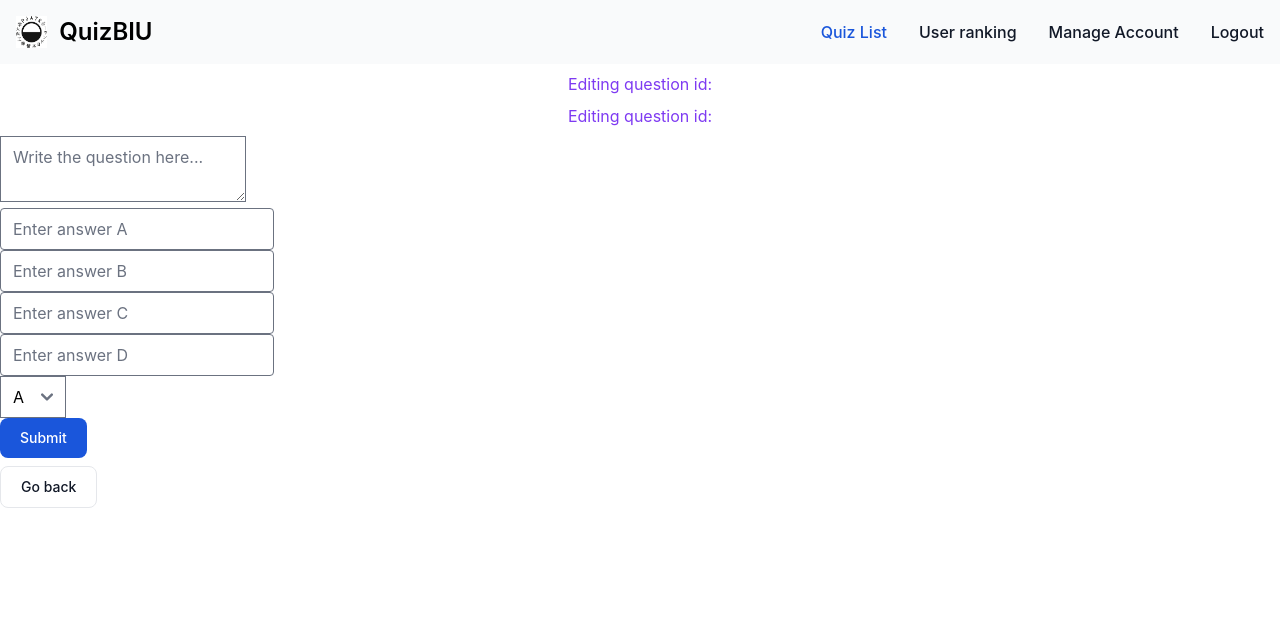
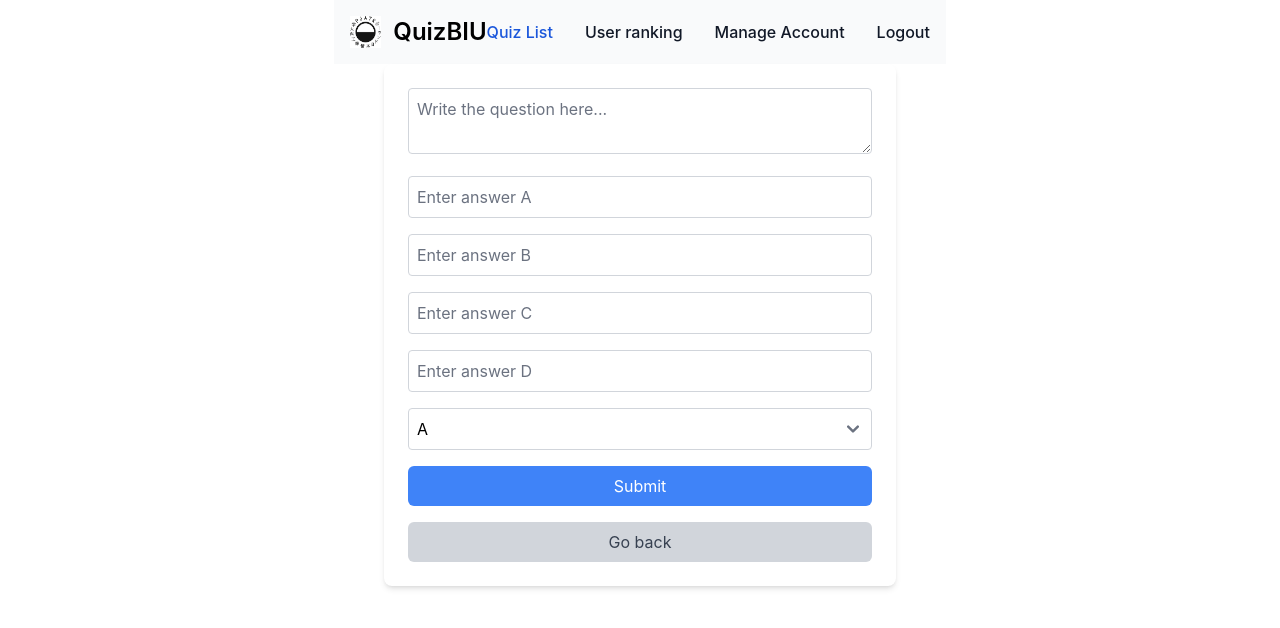
Before and after one commit to s20681/my-quiz, a React (Create React App) app: page /question/edit/1 in a window 1280 px wide. Shown: the top 628 px of the page. Built offline with nearby package versions, Linux system fonts and the light colour scheme.

Commit message:
Manage account css added. Removed all console logs.

```diff
--- a/src/components/Highscores/UserRankingComponent.tsx
+++ b/src/components/Highscores/UserRankingComponent.tsx
@@ -25,7 +25,6 @@ const UserRanking: React.FC = () => {
             return (b.totalPoints - a.totalPoints);
         });
           setRanking(dataSorted);
-          console.log(JSON.stringify(data))
         } else {
           setResponseMessage("Ranking list seems empty.");
         }
@@ -40,8 +39,6 @@ const UserRanking: React.FC = () => {
     <div>
       <Navbar></Navbar>
       <div>
-        <ul>
-
         <table className="w-full text-sm text-left text-gray-500 dark:text-gray-400">
             <thead className="text-xs text-gray-700 uppercase bg-gray-50 dark:bg-gray-700 dark:text-gray-400">
               <tr>
@@ -91,7 +88,6 @@ const UserRanking: React.FC = () => {
               ))}
             </tbody>
           </table>
-        </ul>
 
         {responseMessage && <p>{responseMessage}</p>}
       </div>
--- a/src/components/Quiz/NewQuizFormComponent.tsx
+++ b/src/components/Quiz/NewQuizFormComponent.tsx
@@ -25,7 +25,6 @@ const NewQuizForm: React.FC = () => {
 
   const handleSubmit = (event: React.FormEvent) => {
     event.preventDefault();
-    console.log('Form submitted:', formState);
     const formData = {
       name: formState.name,
       description: formState.description,
@@ -47,13 +46,11 @@ const NewQuizForm: React.FC = () => {
       .then((response) => response.json())
       .then((data) => {
         if (data) {
-          console.log("new quiz:" + data);
           navigate('/quiz/all');
         }
       }).catch((error) => {
         console.error('Error:', error);
       });
-    console.log(formData)
   };
 
   const handleGoBack = () => {
--- a/src/components/Quiz/QuestionEditComponent.tsx
+++ b/src/components/Quiz/QuestionEditComponent.tsx
@@ -1,8 +1,7 @@
 import React, { ChangeEvent, useState, useEffect } from 'react';
 import { useNavigate, useLocation } from 'react-router-dom';
-import { Question, Answer } from '../../interfaces';
+import { Question } from '../../interfaces';
 import Navbar from '../Layout/NavbarComponent';
-
 
 interface FormState {
     question: string,
@@ -70,15 +69,13 @@ const QuestionEdit: React.FC = () => {
             correctAnswerIndex: formState.correctAnswer,
         };
 
-        console.log(formData)
-
         fetch('http://127.0.0.1:8080/question/update', {
 
             method: 'POST',
             headers: { 'Content-Type': 'application/json' },
             body: JSON.stringify(formData)
 
-        })  .then((response) => {
+        }).then((response) => {
             if (response.ok) {
                 handleGoBack();
             }
@@ -86,43 +83,105 @@ const QuestionEdit: React.FC = () => {
     };
 
     const handleGoBack = () => {
-        navigate(`/quiz/edit/${location.state.quizId}`, { state: {id : location.state.quizId} });
+        navigate(`/quiz/edit/${location.state.quizId}`, { state: { id: location.state.quizId } });
     };
 
     return (
-        <div>
+        <div className="flex flex-col items-center">
             <Navbar></Navbar>
-            <p>Editing question id: {question?.id}</p>
-            <p>Editing question id: {question?.quizId}</p>
+            <div className="w-full max-w-lg bg-white rounded-lg shadow-md p-6">
                 <form id="myForm" onSubmit={handleSubmit}>
-                <div>
-                    <textarea id="question" name="question" value={formState.question} placeholder="Write the question here..."
-                        onChange={handleChange}></textarea>
+                    <div className="mb-4">
+                        <textarea
+                            id="question"
+                            name="question"
+                            value={formState.question}
+                            placeholder="Write the question here..."
+                            onChange={handleChange}
+                            required
+                            className="w-full p-2 border border-gray-300 rounded focus:outline-none focus:ring-2 focus:ring-blue-500"
+                        ></textarea>
                     </div>
-
-                <div><input type="text" name="answerA" value={formState.answerA} id="answerA" placeholder="Enter answer A" onChange={handleChange} /></div>
-                <div><input type="text" name="answerB" value={formState.answerB} placeholder="Enter answer B" onChange={handleChange} /></div>
-                <div><input type="text" name="answerC" value={formState.answerC} placeholder="Enter answer C" onChange={handleChange} /></div>
-                <div><input type="text" name="answerD" value={formState.answerD} placeholder="Enter answer D" onChange={handleChange} /></div>
-                <div>
-                    <select id="selectCorrectAnswer" name="correctAnswer" value={formState.correctAnswer} onChange={handleChange}>
+                    <div className="mb-4">
+                        <input
+                            type="text"
+                            name="answerA"
+                            value={formState.answerA}
+                            id="answerA"
+                            placeholder="Enter answer A"
+                            onChange={handleChange}
+                            required
+                            className="w-full p-2 border border-gray-300 rounded focus:outline-none focus:ring-2 focus:ring-blue-500"
+                        />
+                    </div>
+                    <div className="mb-4">
+                        <input
+                            type="text"
+                            name="answerB"
+                            value={formState.answerB}
+                            placeholder="Enter answer B"
+                            onChange={handleChange}
+                            required
+                            className="w-full p-2 border border-gray-300 rounded focus:outline-none focus:ring-2 focus:ring-blue-500"
+                        />
+                    </div>
+                    <div className="mb-4">
+                        <input
+                            type="text"
+                            name="answerC"
+                            value={formState.answerC}
+                            placeholder="Enter answer C"
+                            onChange={handleChange}
+                            required
+                            className="w-full p-2 border border-gray-300 rounded focus:outline-none focus:ring-2 focus:ring-blue-500"
+                        />
+                    </div>
+                    <div className="mb-4">
+                        <input
+                            type="text"
+                            name="answerD"
+                            value={formState.answerD}
+                            placeholder="Enter answer D"
+                            onChange={handleChange}
+                            required
+                            className="w-full p-2 border border-gray-300 rounded focus:outline-none focus:ring-2 focus:ring-blue-500"
+                        />
+                    </div>
+                    <div className="mb-4">
+                        <select
+                            id="selectCorrectAnswer"
+                            name="correctAnswer"
+                            value={formState.correctAnswer}
+                            onChange={handleChange}
+                            required
+                            className="w-full p-2 border border-gray-300 rounded focus:outline-none focus:ring-2 focus:ring-blue-500"
+                        >
                             <option value="0">A</option>
                             <option value="1">B</option>
                             <option value="2">C</option>
                             <option value="3">D</option>
                         </select>
                     </div>
-
                     <div>
-                    <button className='accent-button' type="submit">Submit</button>
+                        <button
+                            className="w-full bg-blue-500 text-white rounded-md py-2 hover:bg-blue-600"
+                            type="submit"
+                        >
+                            Submit
+                        </button>
                     </div>
                 </form>
-
                 <div>
-                <button className='regular-button' onClick={() => handleGoBack()}> Go back </button>
+                    <button
+                        className="w-full bg-gray-300 text-gray-700 rounded-md py-2 mt-4 hover:bg-gray-400"
+                        onClick={() => handleGoBack()}
+                    >
+                        Go back
+                    </button>
+                </div>
+            </div>
         </div>
 
-        </div>
     );
 }
 
--- a/src/components/Quiz/QuizComponent.tsx
+++ b/src/components/Quiz/QuizComponent.tsx
@@ -57,7 +57,6 @@ const QuizComponent: React.FC = () => {
   useEffect(() => {
     if (selectedQuiz !== null && currentQuestionIndex >= selectedQuiz!.questions.length) {
       alert(`Quiz completed! You scored ${points} points.`);
-      console.log({ userId: authContext.user?.id, quizId: selectedQuiz?.id, points: points })
 
       fetch('http://127.0.0.1:8080/highscore/add', {
 
--- a/src/components/Quiz/QuizEditComponent.tsx
+++ b/src/components/Quiz/QuizEditComponent.tsx
@@ -1,4 +1,3 @@
-import { response } from 'express';
 import React, { useContext, useState, useEffect } from 'react';
 import { Quiz, Question, Answer } from '../../interfaces';
 import { useNavigate, useLocation } from 'react-router-dom';
@@ -45,7 +44,6 @@ const QuizEdit: React.FC = () => {
       .then((data) => {
         if (data) {
           setEditedQuiz(data);
-          console.log(data)
         } else {
           setResponseMessage("quiz data empty?");
         }
@@ -71,7 +69,6 @@ const QuizEdit: React.FC = () => {
         'Content-Type': 'application/json'
       }
     }).then(() => {
-      console.log("setting questions to null")
       setQuestions([])
     })
       .catch(error => {
@@ -101,7 +98,6 @@ const QuizEdit: React.FC = () => {
         <div>
           <Navbar></Navbar>
           <QuestionListContainer>
-            <p>Logged in as username: {authContext.user.login}</p>
             <p>Editing quiz: {editedQuiz?.name}, {editedQuiz?.description}</p>
 
             <button className='accent-button' onClick={() => handleCreateNewQuestion()}> Add new question </button>
@@ -114,7 +110,7 @@ const QuizEdit: React.FC = () => {
                     onClick={() => handleEditQuestion(question)}
                     className="bg-white rounded-lg p-4 shadow-md cursor-pointer"
                   >
-                    <div className="font-bold text-center mb-2">Question: {question.content}</div>
+                    <div className="font-bold text-center mb-2">{question.content}</div>
                     <ul>
                       {question.answers.map((answer) => (
                         <li
--- a/src/components/Quiz/QuizListComponent.tsx
+++ b/src/components/Quiz/QuizListComponent.tsx
@@ -27,9 +27,7 @@ const QuizListComponent: React.FC = () => {
       .then(
         (response) => response.json())
       .then((data) => {
-        console.log(data);
         if (data.length > 0) {
-          // Ustawienie pobranej listy quizów w stanie komponentu
           setQuizzes(data);
         } else {
           setResponseMessage("Quiz list seems empty for now.");
@@ -121,7 +119,6 @@ const QuizListComponent: React.FC = () => {
       {authContext.user ? (
         <div>
           <Navbar></Navbar>
-          <p>Logged in as username: {authContext.user.login}</p>
 
           <div className="flex items-center space-x-4 mb-3">
             <div className="flex items-center space-x-4">
```
Also changed, not shown: src/components/Highscores/HighscoresComponent.tsx (+40 -38 lines), src/components/Quiz/NewQuestionFormComponent.tsx (+5 -3 lines), src/components/User/ManageAccount.tsx (+119 -51 lines). Lines whose indentation alone changed are shown as unchanged.
